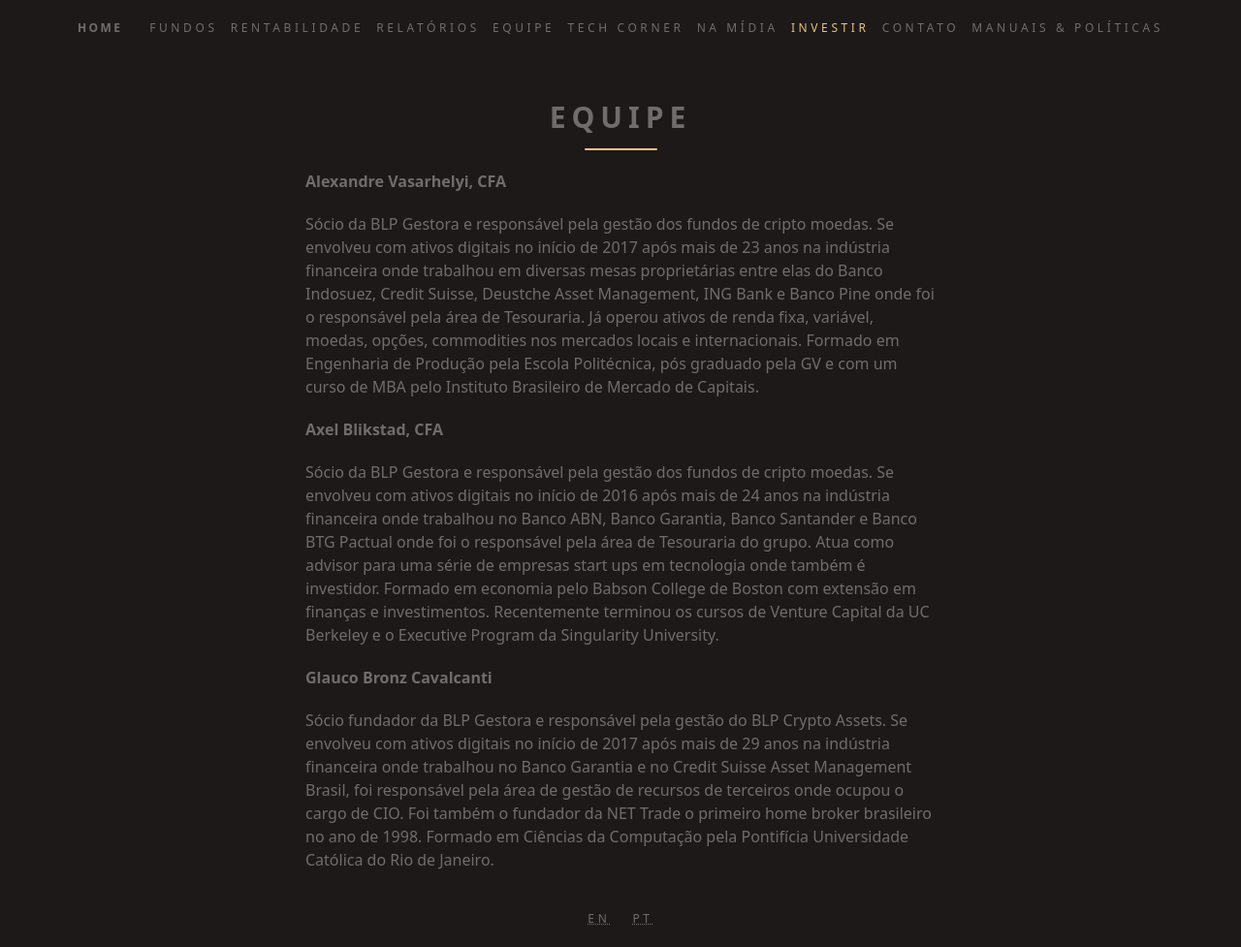
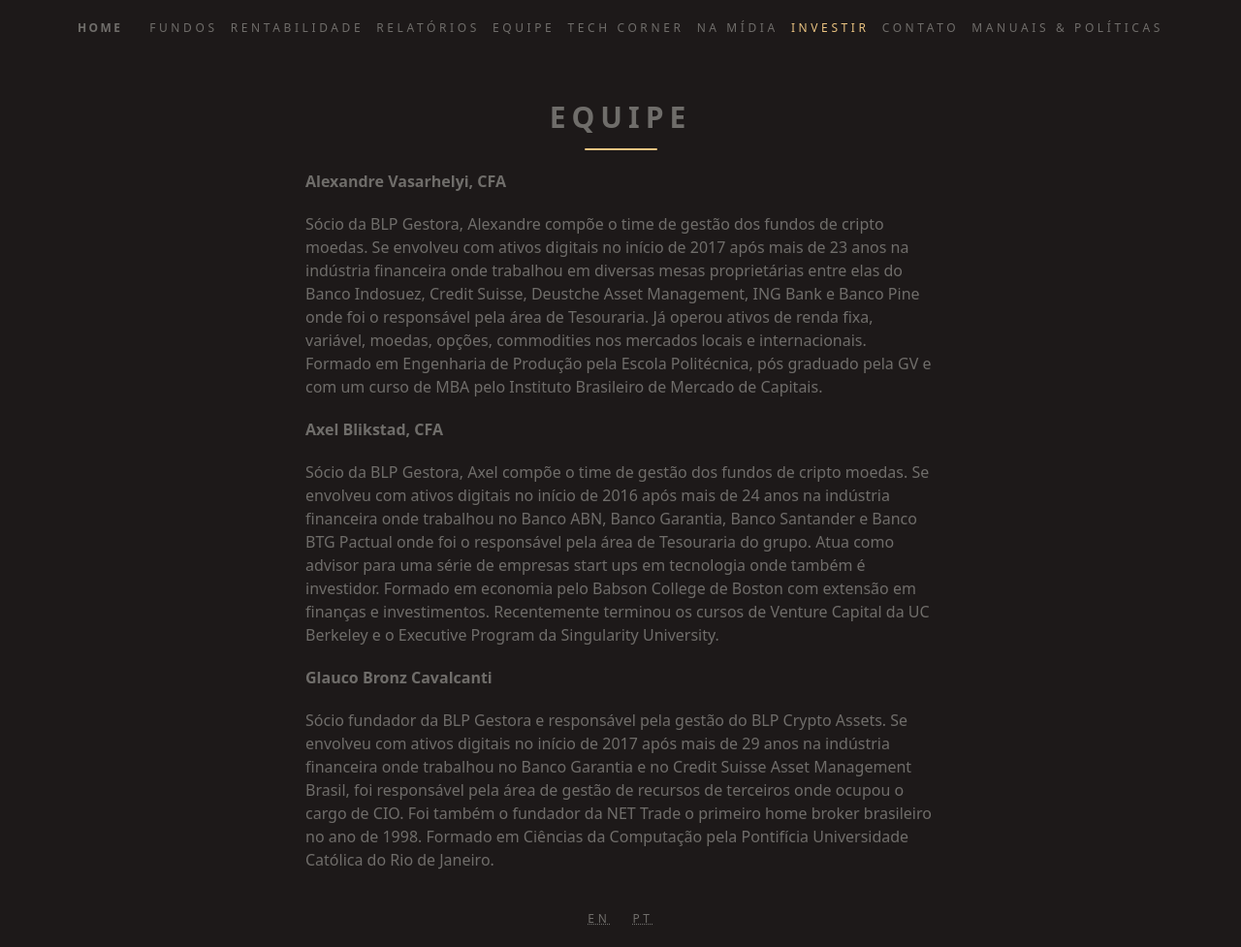
Before and after one commit to ateliedetemas/blpcrypto, a Jekyll site: the page built from _pages/equipe.md, in a window 1280 px wide. Shown: the whole page at 97% size. Built offline with Jekyll 4.4.1, drawn with Linux system fonts in a browser that asks for light colours.

Commit message:
Update equipe.md

```diff
--- a/_pages/equipe.md
+++ b/_pages/equipe.md
@@ -6,11 +6,11 @@ title: Equipe
 
 **Alexandre Vasarhelyi, CFA**
 
-Sócio da BLP Gestora e responsável pela gestão dos fundos de cripto moedas. Se envolveu com ativos digitais no início de 2017 após mais de 23 anos na indústria financeira onde trabalhou em diversas mesas proprietárias entre elas do Banco Indosuez, Credit Suisse, Deustche Asset Management, ING Bank e Banco Pine onde foi o responsável pela área de Tesouraria. Já operou ativos de renda fixa, variável, moedas, opções, commodities nos mercados locais e internacionais. Formado em Engenharia de Produção pela Escola Politécnica, pós graduado pela GV e com um curso de MBA pelo Instituto Brasileiro de Mercado de Capitais.
+Sócio da BLP Gestora, Alexandre compõe o time de gestão dos fundos de cripto moedas. Se envolveu com ativos digitais no início de 2017 após mais de 23 anos na indústria financeira onde trabalhou em diversas mesas proprietárias entre elas do Banco Indosuez, Credit Suisse, Deustche Asset Management, ING Bank e Banco Pine onde foi o responsável pela área de Tesouraria. Já operou ativos de renda fixa, variável, moedas, opções, commodities nos mercados locais e internacionais. Formado em Engenharia de Produção pela Escola Politécnica, pós graduado pela GV e com um curso de MBA pelo Instituto Brasileiro de Mercado de Capitais.
 
 **Axel Blikstad, CFA**
 
-Sócio da BLP Gestora e responsável pela gestão dos fundos de cripto moedas. Se envolveu com ativos digitais no início de 2016 após mais de 24 anos na indústria financeira onde trabalhou no Banco ABN, Banco Garantia, Banco Santander e Banco BTG Pactual onde foi o responsável pela área de Tesouraria do grupo. Atua como advisor para uma série de empresas start ups em tecnologia onde também é investidor. Formado em economia pelo Babson College de Boston com extensão em finanças e investimentos. Recentemente terminou os cursos de Venture Capital da UC Berkeley e o Executive Program da Singularity University.
+Sócio da BLP Gestora, Axel compõe o time de gestão dos fundos de cripto moedas. Se envolveu com ativos digitais no início de 2016 após mais de 24 anos na indústria financeira onde trabalhou no Banco ABN, Banco Garantia, Banco Santander e Banco BTG Pactual onde foi o responsável pela área de Tesouraria do grupo. Atua como advisor para uma série de empresas start ups em tecnologia onde também é investidor. Formado em economia pelo Babson College de Boston com extensão em finanças e investimentos. Recentemente terminou os cursos de Venture Capital da UC Berkeley e o Executive Program da Singularity University.
 
 **Glauco Bronz Cavalcanti**
 
```
